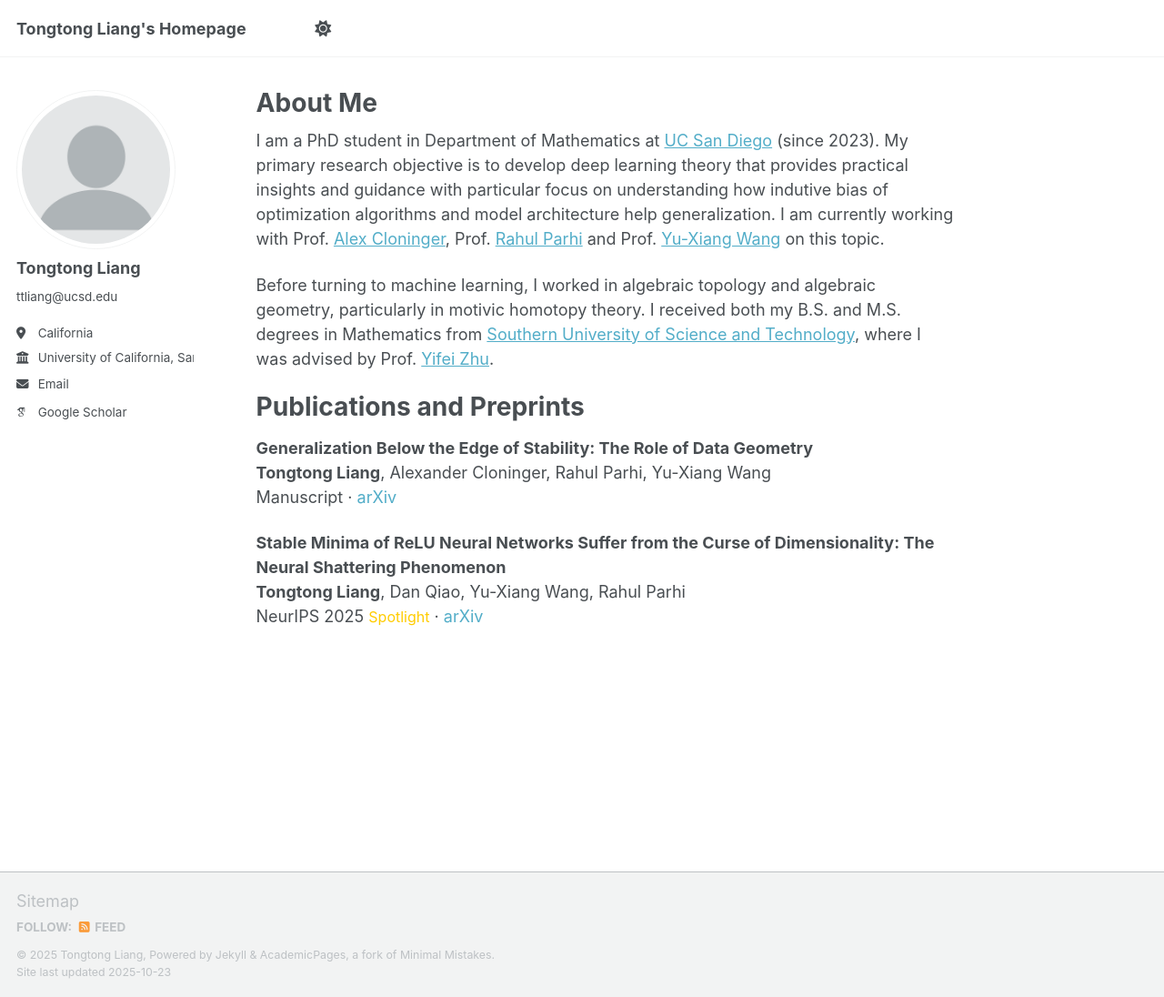
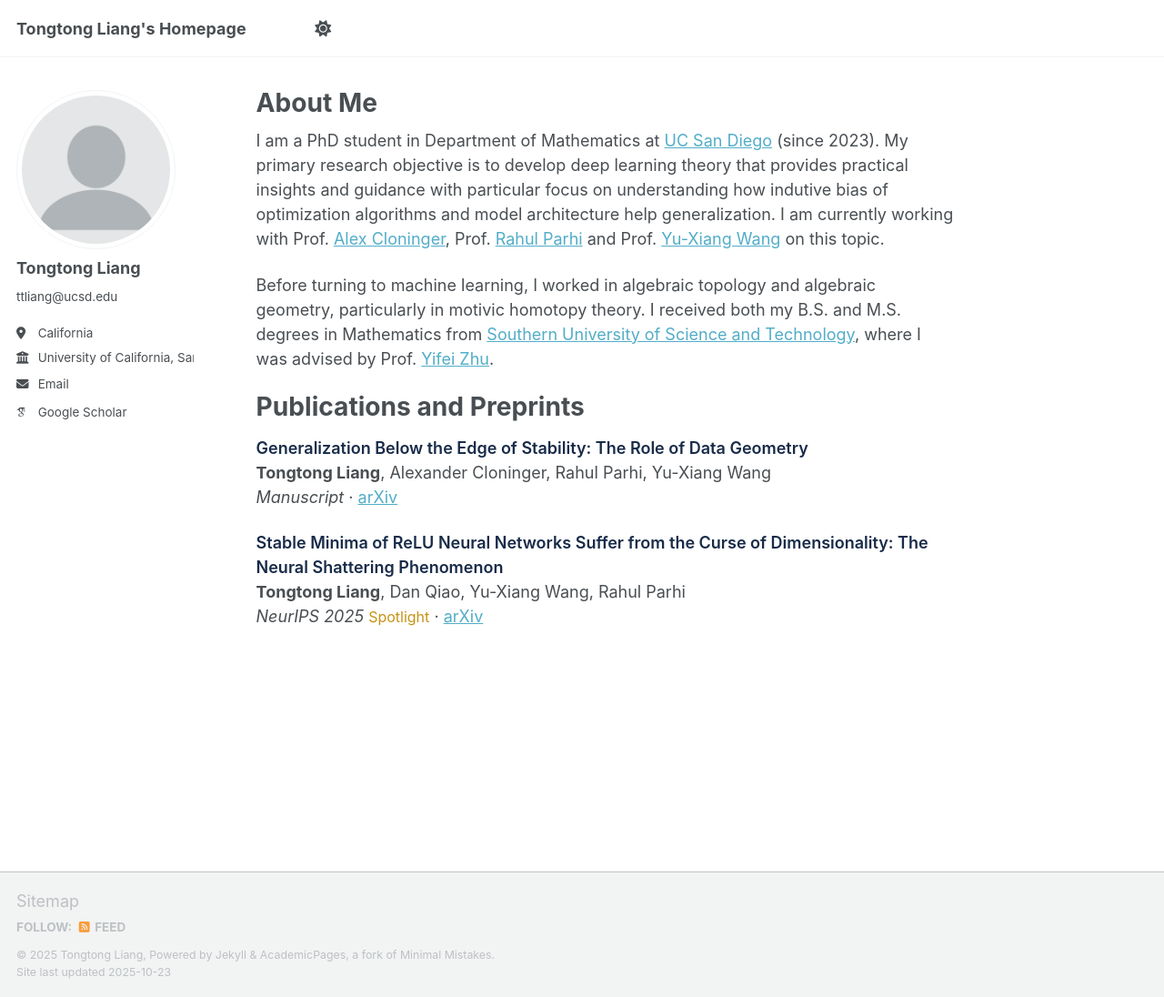
Before and after one commit to tongtongliang/tongtongliang.github.io, a Jekyll site: the page built from _pages/about.md, in a window 1280 px wide and 1096 px high. Shown: the whole window at 91% size. Built offline with Jekyll 4.4.1, drawn with Linux system fonts in a browser that asks for light colours; some web fonts are replaced; a script that is not in the unit is left out; some of the changed lines change nothing that is shown.

Commit message:
Update about.md

```diff
--- a/_pages/about.md
+++ b/_pages/about.md
@@ -5,6 +5,7 @@ author_profile: true
 redirect_from:
   - /about/
   - /about.html
+
 ---
 I am a PhD student in Department of Mathematics at [UC San Diego](https://ucsd.edu/) (since 2023). My primary research objective is to develop deep learning theory that provides practical insights and guidance with particular focus on understanding how indutive bias of optimization algorithms and model architecture help generalization. I am currently working with Prof. [Alex Cloninger](https://sites.google.com/ucsd.edu/alexandercloninger/home), Prof. [Rahul Parhi](https://sparsity.ucsd.edu/rahul/) and Prof. [Yu-Xiang Wang](https://cseweb.ucsd.edu/~yuxiangw/) on this topic.
 
@@ -12,11 +13,14 @@ Before turning to machine learning, I worked in algebraic topology and algebraic
 
 Publications and Preprints
 ======
-**Generalization Below the Edge of Stability: The Role of Data Geometry**
-<br> **Tongtong Liang**, Alexander Cloninger, Rahul Parhi, Yu-Xiang Wang
-<br> Manuscript · <a href="https://arxiv.org/abs/2510.18120" style="text-decoration:none">arXiv</a>
+<span style="color:#182B49; font-weight:600;">
+Generalization Below the Edge of Stability: The Role of Data Geometry
+</span>
+**Tongtong Liang**, Alexander Cloninger, Rahul Parhi, Yu-Xiang Wang
+*Manuscript* · [arXiv](https://arxiv.org/abs/2510.18120)
 
-**Stable Minima of ReLU Neural Networks Suffer from the Curse of Dimensionality: The Neural Shattering Phenomenon**
-<br> **Tongtong Liang**, Dan Qiao, Yu-Xiang Wang, Rahul Parhi
-<br>NeurIPS 2025 <span style="color:#FFCC00; font-size: 12pt;">Spotlight</span> · <a href="https://arxiv.org/abs/2506.20779" style="text-decoration:none">arXiv</a>
-<!-- <br> <span style="color:#6e6e6e; font-style:italic; font-size:13.8px; line-height:1.4; margin-top:4px;"> TLDR </span> -->
+<span style="color:#182B49; font-weight:600;">
+Stable Minima of ReLU Neural Networks Suffer from the Curse of Dimensionality: The Neural Shattering Phenomenon
+</span>
+**Tongtong Liang**, Dan Qiao, Yu-Xiang Wang, Rahul Parhi
+*NeurIPS 2025* <span style="color:#C69214; font-size: 12pt;">Spotlight</span> · [arXiv](https://arxiv.org/abs/2506.20779)
```
